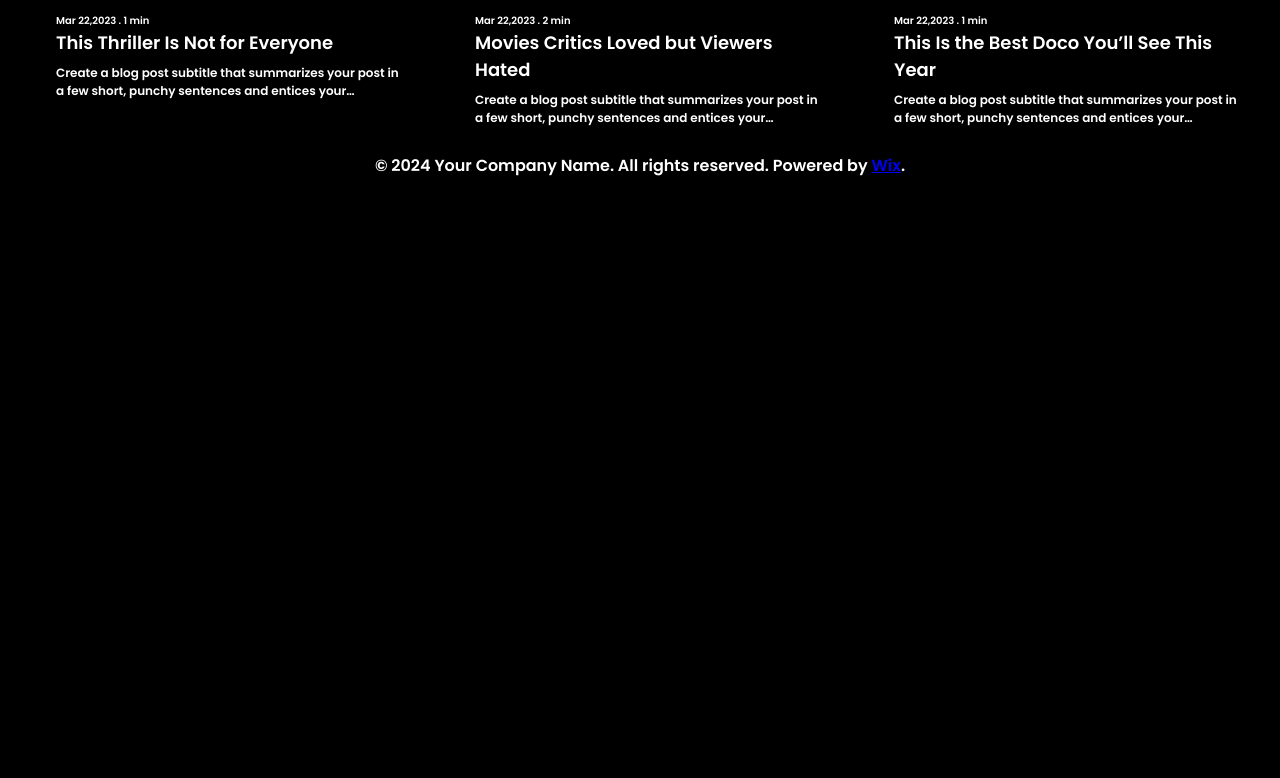
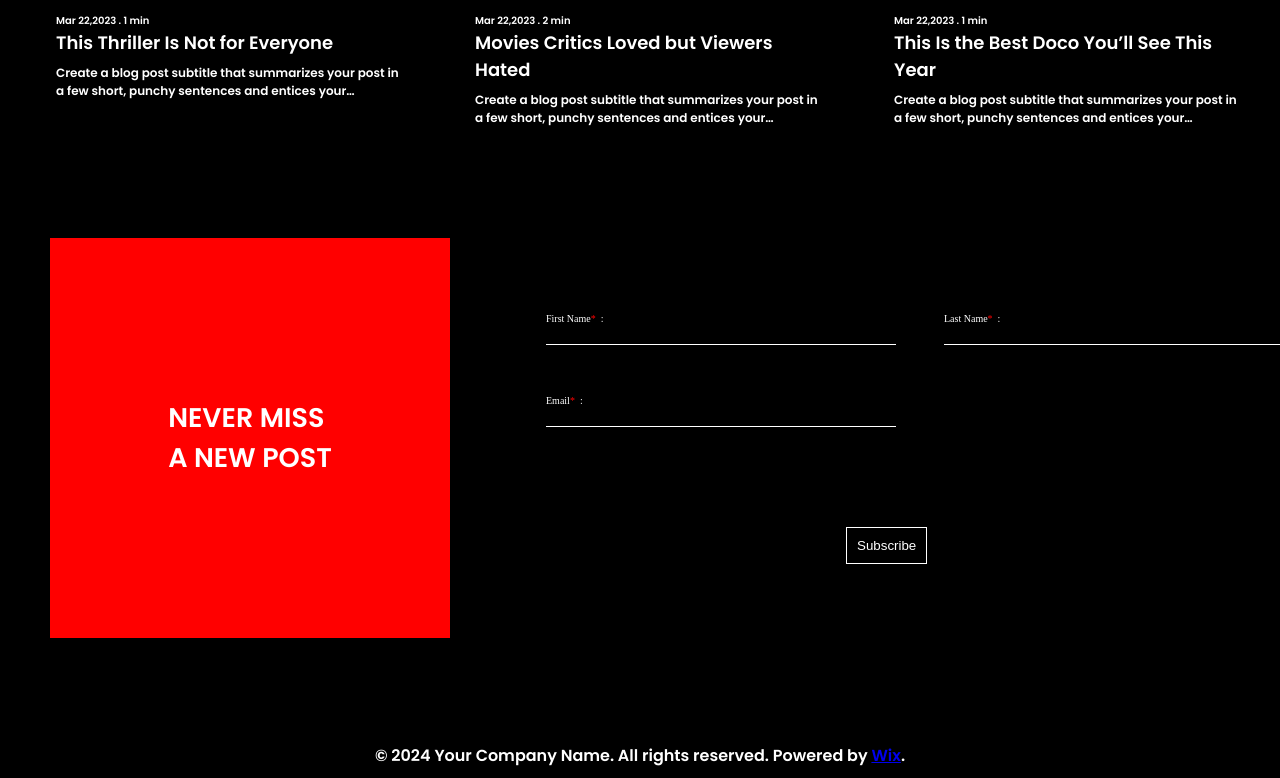
Before and after one commit to vishakhabhardwaj-tmpl/blog-website, a React (Create React App) app: page / in a window 1280 px wide. Shown: the part 1490-2268 px from the top of the page. Before the commit the page ends 1678 px from the top, so only its background shows below. Built offline with nearby package versions, Linux system fonts and the light colour scheme.

Commit message:
Newsletter subscription section created

```diff
--- /dev/null
+++ b/src/components/HomePage/SectionWithForm.css
@@ -0,0 +1,109 @@
+/* SectionWithForm.css */
+
+.section-with-form {
+    display: flex;
+    justify-content: space-between;
+    align-items: center;
+    padding: 20px;
+    gap: 1rem;
+  }
+
+  .box {
+    width: 400px;
+    height: 400px;
+    background-color: red;
+    display: flex;
+    justify-content: center;
+    align-items: center;
+    margin-left: 30px;
+  }
+
+  .supporting-text {
+    color: white;
+    font-size: 27px;
+    display: flex;
+    align-content: center;
+    font-weight: 1500;
+
+  }
+
+  .form {
+    flex: 1;
+    margin-left: 80px; /* Add gap between the box and form */
+    height: 400px;
+    width: 250px;
+    margin-right: 10px;
+    margin-top: 150px;
+    background-color: rgb(rgb(46, 14, 14), green, blue);
+  }
+
+  .form-group {
+    margin-bottom: 15px;
+    display: flex;
+    flex-direction: column;
+    padding-top: 50px;
+
+  }
+  .form-group1{
+    display: flex;
+    gap: 3rem;
+  }
+
+  label {
+    display: block;
+    margin-bottom: 5px;
+    color: white;
+    font-size: 10px;
+    font: weight 100px;
+    font-family: 'Times New Roman', Times, serif;
+    gap: 5rem;
+
+  }
+
+  .input-group {
+    display: flex;
+  }
+
+  input {
+    flex: 1;
+    padding: 0;
+    border:none;
+    background-color: black;
+    color:(srgb rgb(248, 246, 246) green blue);
+    border-bottom:1px solid white;
+    width: 350px;
+    outline: none;
+  }
+  input:hover{
+  border-bottom:1px solid red;
+  }
+
+  .required {
+    color: red;
+    margin-right: 5px;
+
+  }
+  .form2{
+    display: flex;
+    flex-direction: column;
+  }
+
+  .form-bottom {
+    display: flex;
+    margin-top: 100px;
+    align-items: center;
+    padding-left: 300px;
+  }
+
+  .subscribe-button {
+    padding: 10px;
+    background-color: black;
+    color: white;
+    border: 1px solid white;
+    cursor: pointer;
+  }
+
+  .subscribe-button:hover {
+    background-color: red;
+    color: black;
+  }
--- /dev/null
+++ b/src/components/HomePage/SectionWithForm.js
@@ -0,0 +1,37 @@
+// SectionWithForm.js
+import React from 'react';
+import './SectionWithForm.css'; // Import your CSS file with the styles
+
+const SectionWithForm = () => {
+  return (
+    <div className="section-with-form">
+      <div className="box">
+        <h2 className="supporting-text">NEVER MISS <br></br>A NEW POST</h2>
+
+      </div>
+      <form className="form">
+
+        <div className="form-group1">
+            <div className='form2'>
+          <label htmlFor="firstName">First Name<span className="required">*</span>:</label>
+          <input type="text" id="firstName" name="firstName" required />
+          </div>
+          <div className='form2'>
+          <label htmlFor="lastName">Last Name<span className="required">*</span>:</label>
+          <input type="text" id="lastName" name="lastName" required />
+          </div>
+          </div>
+        <div className="form-group">
+          <label htmlFor="email">Email<span className="required">*</span>
+          :</label>
+          <input type="email" id="email" name="email" required />
+        </div>
+        <div className="form-bottom">
+          <button type="submit" className="subscribe-button">Subscribe</button>
+        </div>
+      </form>
+    </div>
+  );
+};
+
+export default SectionWithForm;
--- a/src/pages/Home.js
+++ b/src/pages/Home.js
@@ -1,11 +1,15 @@
 import React from 'react'
 import Reviews from '../components/HomePage/Reviews'
+import SectionWithForm from '../components/HomePage/SectionWithForm'
+
 
 const Home = () => {
   return (
     <div>
         <>
     <Reviews />
+    <SectionWithForm/>
+
     </>
     </div>
   )
```
